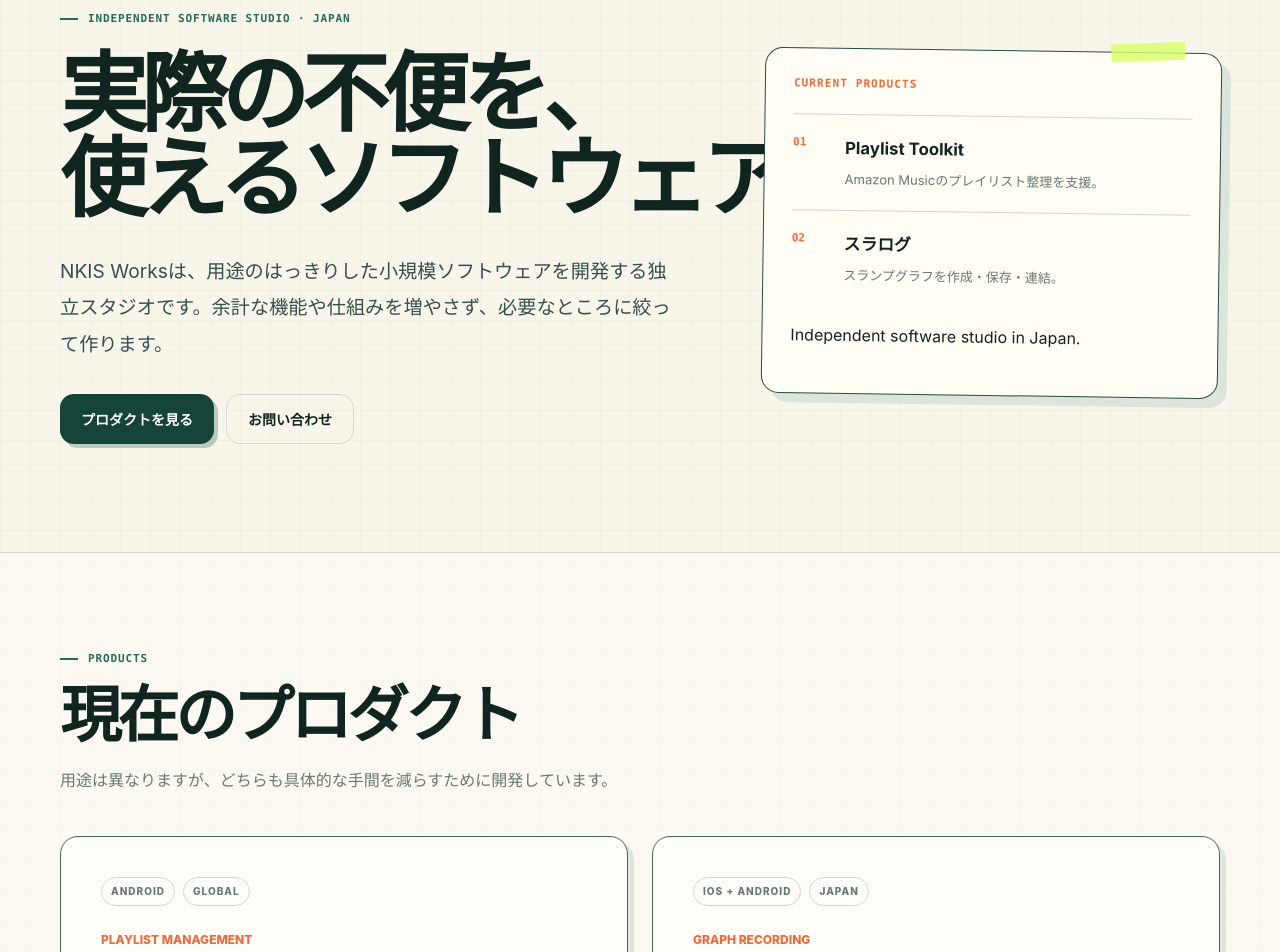
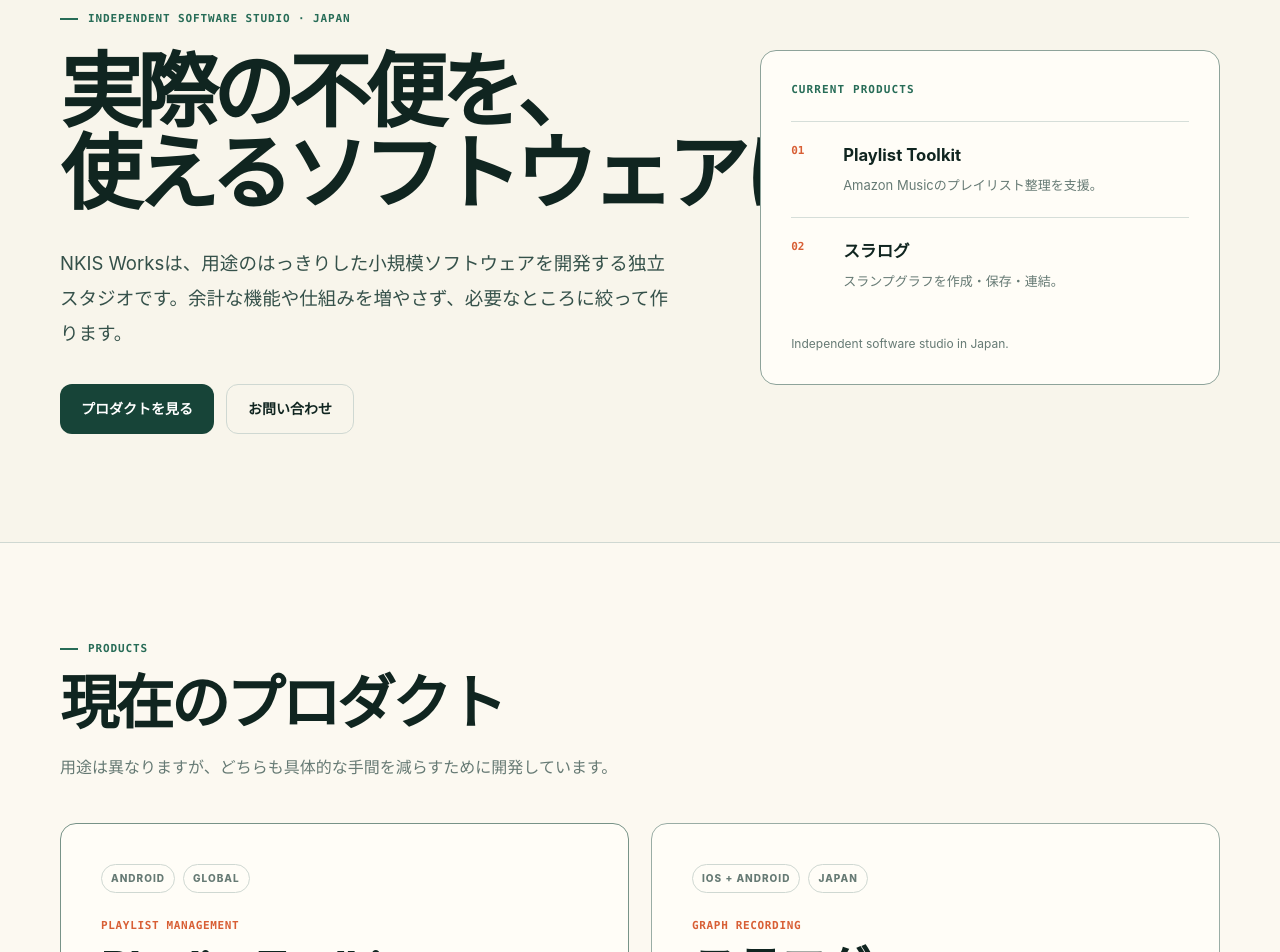
Before and after one commit to nkis-works/slarog, a website: page index.html in a window 1280 px wide. Shown: the part 160-1112 px from the top of the page. Drawn offline with Linux system fonts and the light colour scheme.

Commit message:
Refine Japanese home visuals to a restrained studio style

```diff
--- a/assets/nkisworks-workshop.css
+++ b/assets/nkisworks-workshop.css
@@ -5,18 +5,13 @@
   --green: #174438;
   --green-deep: #103128;
   --green-bright: #276c57;
-  --lime: #d9ff67;
-  --orange: #ef6a3b;
-  background:
-    linear-gradient(rgba(16, 49, 40, 0.022) 1px, transparent 1px),
-    linear-gradient(90deg, rgba(16, 49, 40, 0.022) 1px, transparent 1px),
-    #f8f5eb;
-  background-size: 30px 30px;
+  --orange: #d85f35;
+  background: #f8f5eb;
 }
 
 .jp-home .site-header {
   position: relative;
-  background: rgba(248, 245, 235, 0.94);
+  background: rgba(248, 245, 235, 0.96);
   backdrop-filter: none;
 }
 
@@ -41,7 +36,7 @@
   min-height: auto;
   grid-template-columns: minmax(0, 1.15fr) minmax(320px, 0.85fr);
   align-items: center;
-  gap: 84px;
+  gap: 78px;
   padding-block: 92px 108px;
 }
 
@@ -57,34 +52,29 @@
 }
 
 .jp-home .hero h1.hero-title-ja {
-  max-width: 760px;
+  max-width: 780px;
   margin-top: 24px;
   font-family: 'Hiragino Sans', 'Yu Gothic', sans-serif;
-  font-size: clamp(3.4rem, 6.8vw, 6.4rem);
+  font-size: clamp(3.2rem, 6.4vw, 6rem);
   font-weight: 850;
-  letter-spacing: -0.075em;
-  line-height: 0.98;
+  letter-spacing: -0.07em;
+  line-height: 1;
 }
 
 .jp-home .hero-lead {
   max-width: 720px;
   margin-top: 30px;
-  font-size: clamp(1.05rem, 1.6vw, 1.2rem);
+  font-size: clamp(1.02rem, 1.5vw, 1.16rem);
   line-height: 1.9;
 }
 
 .jp-home .button {
-  border-radius: 14px;
+  border-radius: 12px;
   box-shadow: none;
 }
 
-.jp-home .button-primary {
-  box-shadow: 4px 4px 0 #b9cabf;
-}
-
 .jp-home .button-primary:hover {
-  transform: translate(-1px, -1px);
-  box-shadow: 6px 6px 0 #b9cabf;
+  transform: translateY(-1px);
 }
 
 .jp-home .button-secondary {
@@ -92,35 +82,18 @@
 }
 
 .workbench-card {
-  position: relative;
-  border: 1.5px solid #284d43;
-  border-radius: 18px;
-  background: #fffdf4;
-  padding: 28px;
-  box-shadow: 9px 9px 0 #dce5dc;
-  transform: rotate(0.8deg);
-}
-
-.workbench-card::before {
-  content: '';
-  width: 74px;
-  height: 18px;
-  position: absolute;
-  top: -10px;
-  right: 36px;
-  background: rgba(217, 255, 103, 0.8);
-  transform: rotate(-3deg);
+  border: 1px solid #8ea39a;
+  border-radius: 16px;
+  background: #fffdf7;
+  padding: 30px;
 }
 
 .workbench-label {
-  margin: 0 0 24px;
-  color: var(--orange);
-  font:
-    800 11px/1.2 ui-monospace,
-    SFMono-Regular,
-    Menlo,
-    Consolas,
-    monospace;
+  margin: 0 0 22px;
+  color: var(--green-bright);
+  font-family: ui-monospace, SFMono-Regular, Menlo, Consolas, monospace;
+  font-size: 11px;
+  font-weight: 800;
   letter-spacing: 0.1em;
 }
 
@@ -128,23 +101,20 @@
   display: grid;
   grid-template-columns: 38px 1fr;
   gap: 14px;
-  border-top: 1px solid #cfd8d2;
+  border-top: 1px solid #d6ded9;
   padding: 20px 0;
 }
 
 .workbench-item > span {
   color: var(--orange);
-  font:
-    800 11px/1.4 ui-monospace,
-    SFMono-Regular,
-    Menlo,
-    Consolas,
-    monospace;
+  font-family: ui-monospace, SFMono-Regular, Menlo, Consolas, monospace;
+  font-size: 11px;
+  font-weight: 800;
 }
 
 .workbench-item strong {
   display: block;
-  font-size: 1.05rem;
+  font-size: 1.04rem;
 }
 
 .workbench-item p {
@@ -154,13 +124,15 @@
   line-height: 1.65;
 }
 
-.workbench-next {
-  opacity: 0.74;
+.workbench-note {
+  margin: 22px 0 0;
+  color: var(--muted);
+  font-size: 12px;
 }
 
 .jp-home .products-section {
   border-block: 1px solid var(--line);
-  background: rgba(255, 253, 247, 0.52);
+  background: rgba(255, 253, 247, 0.58);
   padding: 88px 0 96px;
 }
 
@@ -170,8 +142,8 @@
 
 .jp-home .section-heading h2,
 .jp-home .contact-card h2 {
-  font-size: clamp(2.4rem, 4.8vw, 4.8rem);
-  letter-spacing: -0.065em;
+  font-size: clamp(2.35rem, 4.6vw, 4.5rem);
+  letter-spacing: -0.06em;
 }
 
 .jp-home .section-heading > p:last-child {
@@ -181,33 +153,35 @@
 }
 
 .jp-home .product-grid {
-  gap: 24px;
+  gap: 22px;
   margin-top: 42px;
 }
 
 .jp-home .product-card {
   min-height: 390px;
-  border: 1.5px solid #45665d;
-  border-radius: 18px;
+  border: 1px solid #9aada5;
+  border-radius: 16px;
   background: #fffdf7;
-  box-shadow: 6px 6px 0 #e0e6df;
   padding: clamp(26px, 4vw, 40px);
+  box-shadow: none;
 }
 
 .jp-home .product-card-featured {
-  border-color: #45665d;
+  border-color: #789388;
   background: #fffdf7;
 }
 
 .jp-home .product-type {
   margin: 24px 0 0;
   color: var(--orange);
-  font-size: 12px;
+  font-family: ui-monospace, SFMono-Regular, Menlo, Consolas, monospace;
+  font-size: 11px;
   font-weight: 800;
+  letter-spacing: 0.06em;
 }
 
 .jp-home .product-card h3 {
-  margin-top: 9px;
+  margin-top: 10px;
   font-size: clamp(2rem, 3.6vw, 3.1rem);
 }
 
@@ -229,7 +203,7 @@
 }
 
 .jp-home .principles-grid article {
-  border-top: 1.5px solid #7f968d;
+  border-top: 1px solid #91a49c;
   padding-top: 18px;
 }
 
@@ -242,16 +216,16 @@
 }
 
 .jp-home .contact-card {
-  border: 1.5px solid #45665d;
-  border-radius: 18px;
+  border: 1px solid #8ea39a;
+  border-radius: 16px;
   background: #fffdf7;
   color: var(--ink);
-  box-shadow: 7px 7px 0 #dce5dc;
   padding: clamp(30px, 5vw, 54px);
+  box-shadow: none;
 }
 
 .jp-home .contact-card .eyebrow {
-  color: var(--orange);
+  color: var(--green-bright);
 }
 
 .jp-home .contact-card p:not(.eyebrow) {
@@ -270,13 +244,12 @@
 @media (max-width: 840px) {
   .jp-home .hero {
     grid-template-columns: 1fr;
-    gap: 54px;
+    gap: 50px;
     padding-block: 68px 82px;
   }
 
   .workbench-card {
     max-width: 620px;
-    transform: none;
   }
 }
 
@@ -290,8 +263,8 @@
   }
 
   .jp-home .hero h1.hero-title-ja {
-    font-size: clamp(3.05rem, 14vw, 4.2rem);
-    letter-spacing: -0.07em;
+    font-size: clamp(2.9rem, 13vw, 4rem);
+    letter-spacing: -0.065em;
   }
 
   .jp-home .hero-title span {
@@ -299,9 +272,8 @@
   }
 
   .workbench-card {
-    border-radius: 14px;
+    border-radius: 12px;
     padding: 24px 20px;
-    box-shadow: 6px 6px 0 #dce5dc;
   }
 
   .jp-home .products-section,
@@ -311,8 +283,7 @@
 
   .jp-home .product-card {
     min-height: 0;
-    border-radius: 14px;
-    box-shadow: 4px 4px 0 #e0e6df;
+    border-radius: 12px;
   }
 
   .jp-home .principles-grid {
@@ -320,7 +291,6 @@
   }
 
   .jp-home .contact-card {
-    border-radius: 14px;
-    box-shadow: 5px 5px 0 #dce5dc;
+    border-radius: 12px;
   }
 }
```
